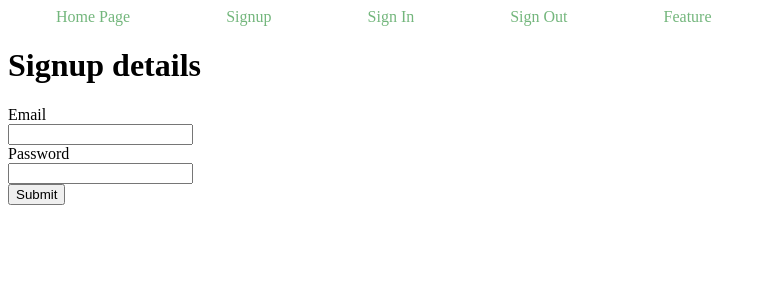
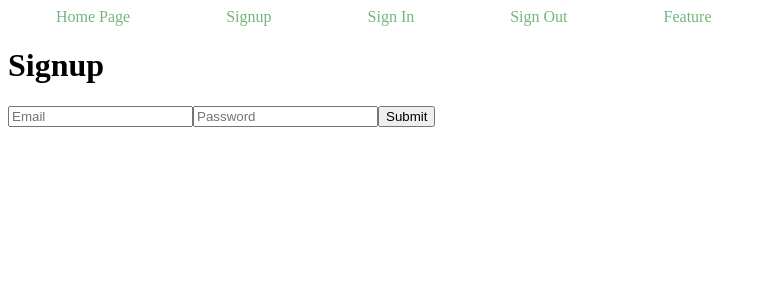
Before and after one commit to RobertoC27/authClient, a React (Create React App) app: page /signup in a window 1280 px wide. Shown: the top 300 px of the page, without its empty margins (0-766 px from the left). Built offline with nearby package versions, Linux system fonts and the light colour scheme.

Commit message:
refactored forms using formik

```diff
--- a/package.json
+++ b/package.json
@@ -4,6 +4,7 @@
   "private": true,
   "dependencies": {
     "axios": "^0.18.0",
+    "classnames": "^2.2.6",
     "formik": "^1.3.2",
     "react": "^16.6.3",
     "react-dom": "^16.6.3",
--- a/src/App.js
+++ b/src/App.js
@@ -1,8 +1,9 @@
 import React, { Component } from 'react';
-import { BrowserRouter, Route } from 'react-router-dom';
+import { BrowserRouter, Route, Switch } from 'react-router-dom';
 import Header from './Header';
 import Welcome from './Welcome';
-import MyForm from './MyForm';
+import Signup from './Signup';
+import Signin from './Signin';
 
 class App extends Component {
     render() {
@@ -10,8 +11,11 @@ class App extends Component {
             <BrowserRouter>
                 <div>
                     <Route path="/" component={Header} />
-                    <Route path="/" exact component={Welcome} />
-                    <Route path="/signup" exact render={() => <MyForm title="Signup"/>} />
+                    <Switch>
+                        <Route path="/" exact component={Welcome} />
+                        <Route path="/signup" exact component={Signup} />
+                        <Route path="/signin" exact component={Signin} />
+                    </Switch>
 
                 </div>
             </BrowserRouter>
--- a/src/MyForm.js
+++ b/src/MyForm.js
@@ -1,57 +1,32 @@
-import React, { Component } from 'react';
+import React from 'react';
 import { Formik } from 'formik';
-import axios from 'axios';
 import './MyForm.css';
 
 
-class MyForm extends Component {
-    state = {}
+const MyForm = ( props) => {
+    return (
+        <Formik
+            initialValues={{ email:props.email, password:props.password, endpoint:props.endpoint }}
+            onSubmit={async (values, actions) => {
+                const success = await props.customSubmit(values);
+                actions.setSubmitting(false);
+                if(success)
+                    actions.resetForm();
 
-    sendForm = async ({ email, password }) => {
-        this.setState({errMsg: null, authenticated: null});
-        try{
-            const response = await axios.post('http://35.165.129.25:3090/signup', { email, password });
-            this.setState({authenticated: response.data.token});
-        }catch(err) {
-            console.log(err.response);
 
-            this.setState({errMsg: err.response.data.error});
-        }
 
-    }
-
-    render() {
-        return (
-            <div>
-                <h1>{this.props.title} details</h1>
-                <Formik
-                    // initialValues={{ email: 'your@mail.com', password: '' }}
-                    onSubmit={(values, actions) => {
-                        // actions.setSubmitting(false);
-                        console.log(values);
-                        this.sendForm(values);
             }}
             render={props => (
                 <form onSubmit={props.handleSubmit}>
-                            <label htmlFor="email">Email</label>
-                            <input className="field-input" type="email" onChange={props.handleChange}
-                                onBlur={props.handleBlur}
-                                value={props.values.name}
-                                id="email" />
-                            <label htmlFor="password">Password</label>
-                            <input className="field-input" type="password" onChange={props.handleChange}
-                                onBlur={props.handleBlur}
-                                value={props.values.name}
-                                id="password" />
-                            {props.errors.name && <div id="feedback">{props.errors.name}</div>}
-                            <div>{this.state.authenticated || this.state.errMsg}</div>
+                    <input type="email" name="email" placeholder="Email" value={props.values.email} onChange={props.handleChange} />
+                    <input type="password" name="password" placeholder="Password" value={props.values.password} onChange={props.handleChange} />
                     <button type="submit">Submit</button>
                 </form>
             )}
         />
-            </div>
+
     );
-    }
-}
+
+};
 
 export default MyForm;
--- /dev/null
+++ b/src/Signin.js
@@ -0,0 +1,36 @@
+import React, { Component } from 'react';
+import MyForm from './MyForm';
+import axios from 'axios';
+
+class Signin extends Component {
+    state = {}
+
+    handler = async ({ email, password }) => {
+        this.setState({ errMsg: null, authenticated: null });
+        try {
+            const response = await axios.post('http://35.165.129.25:3090/signin', { email, password });
+            console.log(response);
+
+            this.setState({ authenticated: response.data.token });
+            return true;
+        } catch (err) {
+            console.log(err.response);
+            this.setState({ errMsg: 'Email or password are incorrect' });
+            return false;
+        }
+    }
+
+    render() {
+        return (
+            <div>
+                <h1>Sign in</h1>
+                <MyForm email="" password="" customSubmit={(email, password) => this.handler(email, password)}/>
+                {this.state.errMsg}
+                <br/>
+                {this.state.authenticated}
+            </div>
+        )
+    }
+}
+
+export default Signin;
--- /dev/null
+++ b/src/Signup.js
@@ -0,0 +1,38 @@
+import React, { Fragment, Component } from 'react';
+import MyForm from './MyForm';
+import axios from 'axios';
+
+class Signup extends Component {
+    state = {}
+
+    handler = async ({ email, password }) => {
+        this.setState({ errMsg: null, authenticated: null });
+        try {
+            const response = await axios.post('http://35.165.129.25:3090/signup', { email, password });
+            console.log(response);
+
+            this.setState({ authenticated: response.data.token });
+            return true;
+        } catch (err) {
+            console.log(err.response);
+            this.setState({ errMsg: err.response.data.error });
+            return false;
+        }
+
+    }
+
+    render() {
+        return (
+            <Fragment>
+                <h1>Signup</h1>
+                <MyForm email="" password="" customSubmit={(email, password) => this.handler(email, password)}/>
+                {this.state.errMsg}
+                <br/>
+                {this.state.authenticated}
+            </Fragment>
+        )
+    }
+
+}
+
+export default Signup;
```
Also changed, not shown: src/TextInput.js (added, +45 -0 lines), 1 other file (tests, documents, lock files or other folders). Lines whose indentation alone changed are shown as unchanged.
